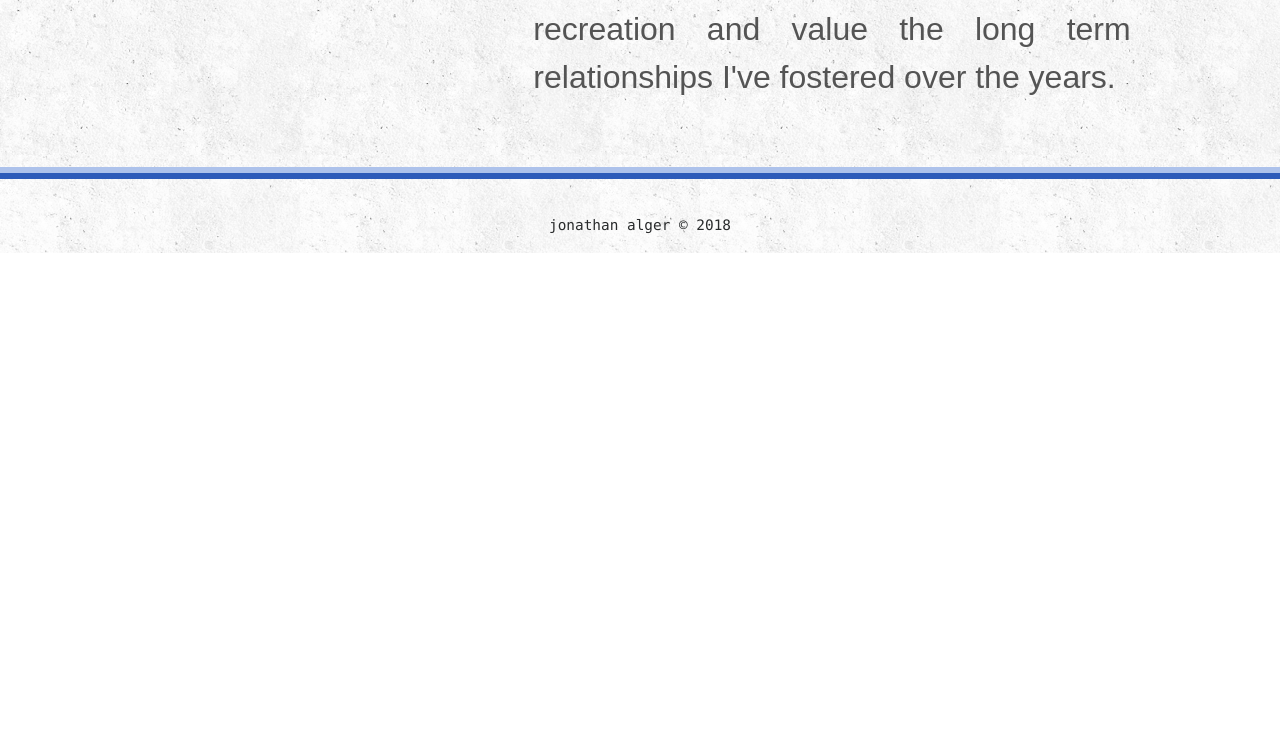
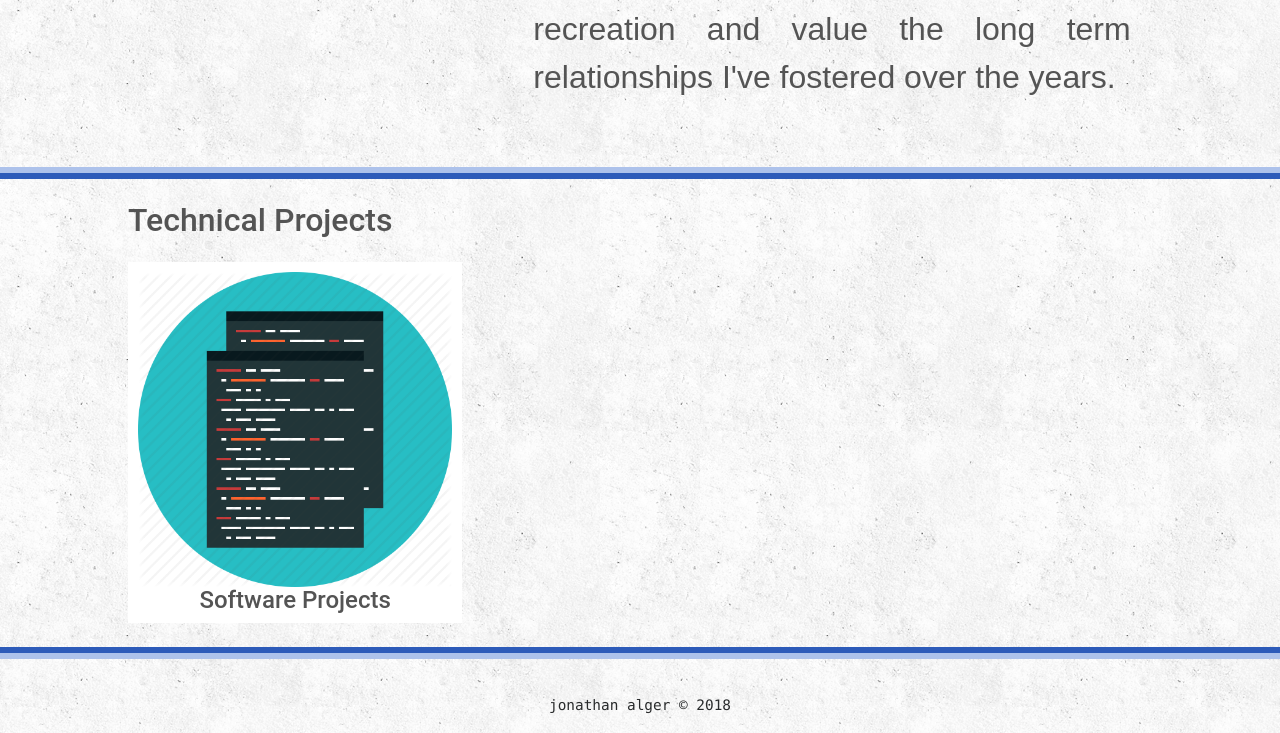
Before and after one commit to jonalger5/jonalger5.github.io, a plain HTML site: page index.html in a window 1280 px wide. Shown: the part 673-1406 px from the top of the page. Before the commit the page ends 926 px from the top, so only its background shows below. Drawn offline with nearby package versions, Linux system fonts and the light colour scheme.

Commit message:
Began Implementing Layout for Technical Projects

```diff
--- a/index.html
+++ b/index.html
@@ -7,11 +7,12 @@
 	<link rel="stylesheet" href="style.css">
 	<meta name="viewport" content="width=device-width, initial-scale=1.0">
 </head>
+
 <body>
 	<div class="grid-main">
 		<header class="grid-header">
 			<div align="center">
-                    <h1> Jonathan Alger </h1>
+					<h1> Jonathan Alger </h1>
                     <h2> GAME ENGINEER </h2>
 			</div>
 		</header>
@@ -29,8 +30,31 @@
             </p>
 
    	 	</div>
+		<div class="lineprojects">
+		</div>
+
+		<div class="software-header">
+			<br>
+			<h3>Technical Projects</h3>
+		</div>
+
+		<div class="grid-projects">
+			<div class="row">
+				<div class="column software">
+					<a href="SoftwareProjects.html">
+						<div class="content">
+							<img src="Images/Software_Icon.png"  style="width:100%">
+							<h4 style="text-align: center;">Software Projects</h4>
+						</div>
+					</a>
+				</div>
+
+			</div>
+		</div>
+
 		<div class="linefooter">
 		</div>
+
 		<!--
 			https://www.w3schools.com/howto/howto_js_portfolio_filter.asp
 			https://www.w3schools.com/howto/howto_css_thumbnail.asp
@@ -39,5 +63,39 @@
 			<p><pre class="tab">jonathan alger &copy; 2018</pre></p>
 		</footer>
 	</div>
+
+	<script>
+		filterSelection("all")
+		function filterSelection(c) {
+		  var x, i;
+		  x = document.getElementsByClassName("column");
+		  if (c == "all") c = "";
+		  for (i = 0; i < x.length; i++) {
+		    w3RemoveClass(x[i], "show");
+		    if (x[i].className.indexOf(c) > -1) w3AddClass(x[i], "show");
+		  }
+		}
+
+		function w3AddClass(element, name) {
+		  var i, arr1, arr2;
+		  arr1 = element.className.split(" ");
+		  arr2 = name.split(" ");
+		  for (i = 0; i < arr2.length; i++) {
+		    if (arr1.indexOf(arr2[i]) == -1) {element.className += " " + arr2[i];}
+		  }
+		}
+
+		function w3RemoveClass(element, name) {
+		  var i, arr1, arr2;
+		  arr1 = element.className.split(" ");
+		  arr2 = name.split(" ");
+		  for (i = 0; i < arr2.length; i++) {
+		    while (arr1.indexOf(arr2[i]) > -1) {
+		      arr1.splice(arr1.indexOf(arr2[i]), 1);
+		    }
+		  }
+		  element.className = arr1.join(" ");
+		}
+	</script>
 </body>
 </html>
--- a/style.css
+++ b/style.css
@@ -31,9 +31,8 @@ p {
 }
 
 hr {
-    border-style: inset;
-    border-width: 5px;
-    color: #5b9bd5;
+    border-width: 3px;
+    color: black;
 }
 
 body {
@@ -53,9 +52,16 @@ body {
     line-height: 150%;
 }
 
-.linefooter{
+.lineprojects{
     border-top: 6px solid #adc2eb;
     border-bottom: 6px solid #2d5bb9;
+    grid-area: lp;
+    line-height: 150%;
+}
+
+.linefooter{
+    border-top: 6px solid #2d5bb9;
+    border-bottom: 6px solid #adc2eb;
     grid-area: lf;
     line-height: 150%;
 }
@@ -120,19 +126,15 @@ body {
         "hb hb hb hb hb hb hb hb hb hb hb hb"
         "lh lh lh lh lh lh lh lh lh lh lh lh"
         "ap ap ap ap ap am am am am am am am"
+        "lp lp lp lp lp lp lp lp lp lp lp lp"
+        "sh sh sh sh sh sh sh sh sh sh sh sh"
+        "pb pb pb pb pb pb pb pb pb pb pb pb"
         "lf lf lf lf lf lf lf lf lf lf lf lf"
-        "pb pb pb pb pb pb pb pb pb pb pb pb"
-        " . mp mp mp mp mp mp mp mp mp mp  ."
-        " . pg pg pg pg pg pg pg pg pg pg  ."
-        "xp xp xp xp xp xp xp xp xp xp xp xp"
-        ".  x3 x3 x5 x5 x5 x5 x5 x5 x5 x5  ."
-        "x1 x1 x1 x1 x2 x2 x2 x2 x4 x4 x4  ."
 		"ff ff ff ff ff ff ff ff ff ff ff ff"
 }
 
 .grid-projects {
     grid-area: pb;
-    background-color: #5b9bd5;
     padding-left: 10%;
 }
 
@@ -145,3 +147,60 @@ body {
     padding-right: 10px;
     padding-left: 10px;
 }
+
+.grid-software {
+    display: grid;
+    align-items: stretch;
+    grid-template-columns: repeat(12, 1fr) ;
+    grid-template-rows: auto;
+    grid-template-areas:
+        "hb hb hb hb hb hb hb hb hb hb hb hb"
+        "lh lh lh lh lh lh lh lh lh lh lh lh"
+        "sh sh sh sh sh sh sh sh sh sh sh sh"
+        "lf lf lf lf lf lf lf lf lf lf lf lf"
+        "ff ff ff ff ff ff ff ff ff ff ff ff"
+}
+
+.software-header{
+    grid-area: sh;
+    padding-left: 10%;
+}
+
+* {
+    box-sizing: border-box;
+}
+
+.row {
+    margin: 8px -16px;
+}
+
+/* Add padding BETWEEN each column (if you want) */
+.row,
+.row > .column {
+    padding: 8px;
+}
+
+/* Create three equal columns that floats next to each other */
+.column {
+    float: left;
+    width: 30%;
+    display: none; /* Hide columns by default */
+}
+
+/* Clear floats after rows */
+.row:after {
+    content: "";
+    display: table;
+    clear: both;
+}
+
+/* Content */
+.content {
+    background-color: white;
+    padding: 10px;
+}
+
+/* The "show" class is added to the filtered elements */
+.show {
+    display: block;
+}
```
Also changed, not shown: SoftwareProjects.html (added, +35 -0 lines), Images/Software_Icon.png (added).
